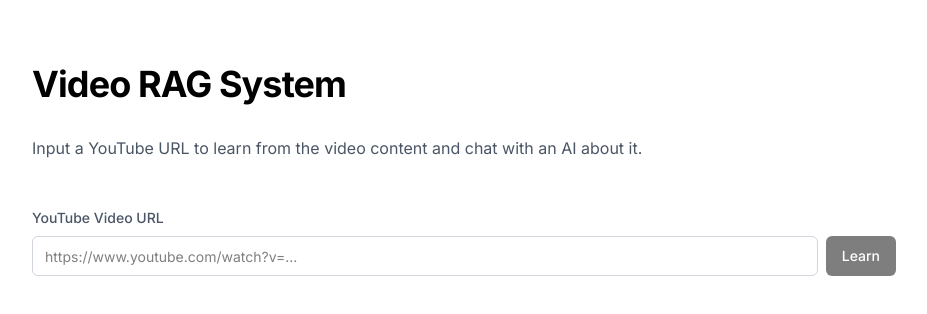
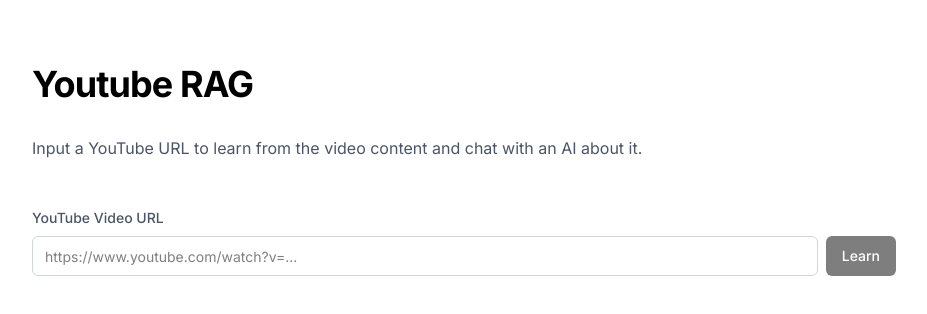
Before and after one commit to krisnadibyo/poc_video_rag_fe, a Next.js app: page / in a window 1280 px wide. Shown: the top 314 px of the page, without its empty margins (176-1103 px from the left). Built offline with nearby package versions, Linux system fonts and the light colour scheme.

Commit message:
handle url change state

```diff
--- a/app/page.tsx
+++ b/app/page.tsx
@@ -4,7 +4,7 @@
   return (
     <main className="flex min-h-screen flex-col items-center bg-white text-black">
       <div className="w-full max-w-4xl px-4 py-16">
-        <h1 className="mb-8 text-4xl font-bold tracking-tight">Video RAG System</h1>
+        <h1 className="mb-8 text-4xl font-bold tracking-tight">Youtube RAG</h1>
         <p className="mb-12 text-gray-600">
           Input a YouTube URL to learn from the video content and chat with an AI about it.
         </p>
--- a/components/videoinput.tsx
+++ b/components/videoinput.tsx
@@ -19,8 +19,8 @@
 
   const handleUrlChange = (e: React.ChangeEvent<HTMLInputElement>) => {
     const inputUrl = e.target.value
-    console.log("inputUrl", inputUrl)
     setUrl(inputUrl)
+    setIsIngested(false)
 
     try {
       const id = extractVideoId(inputUrl)
```
